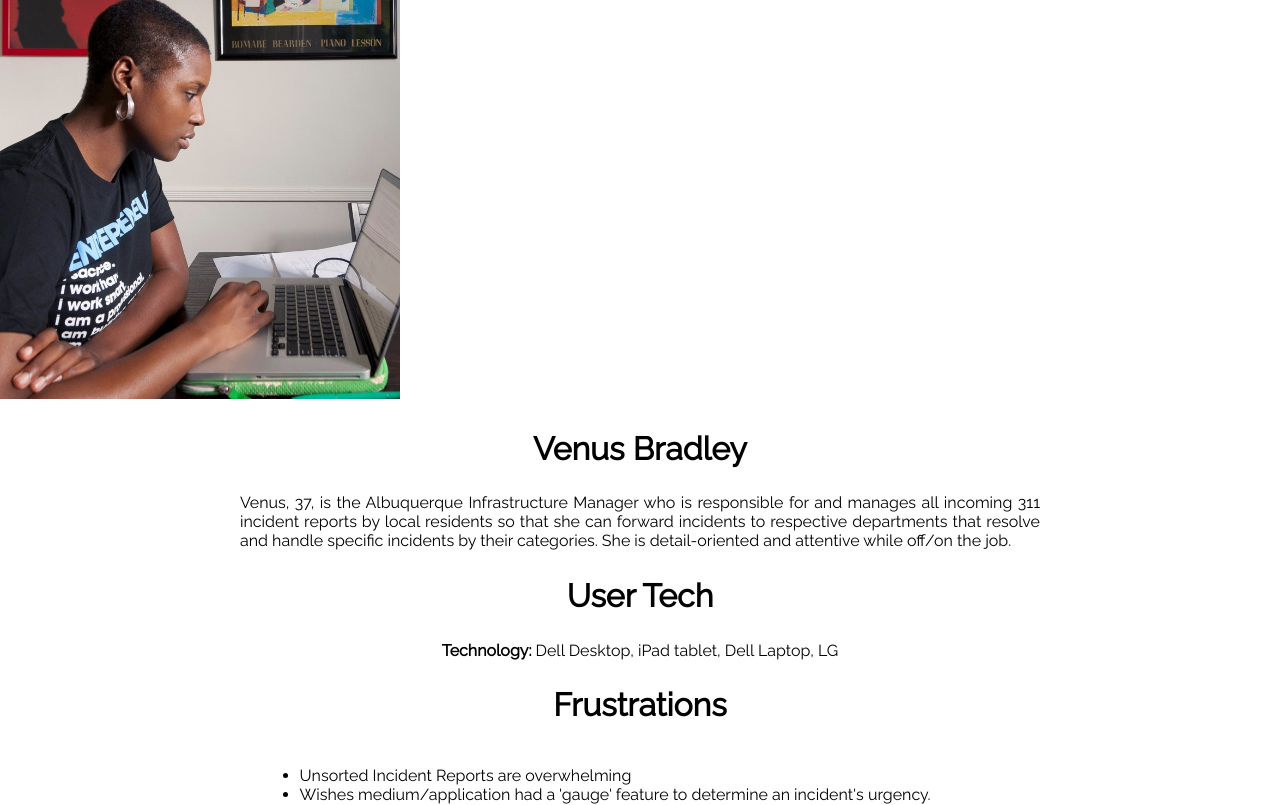
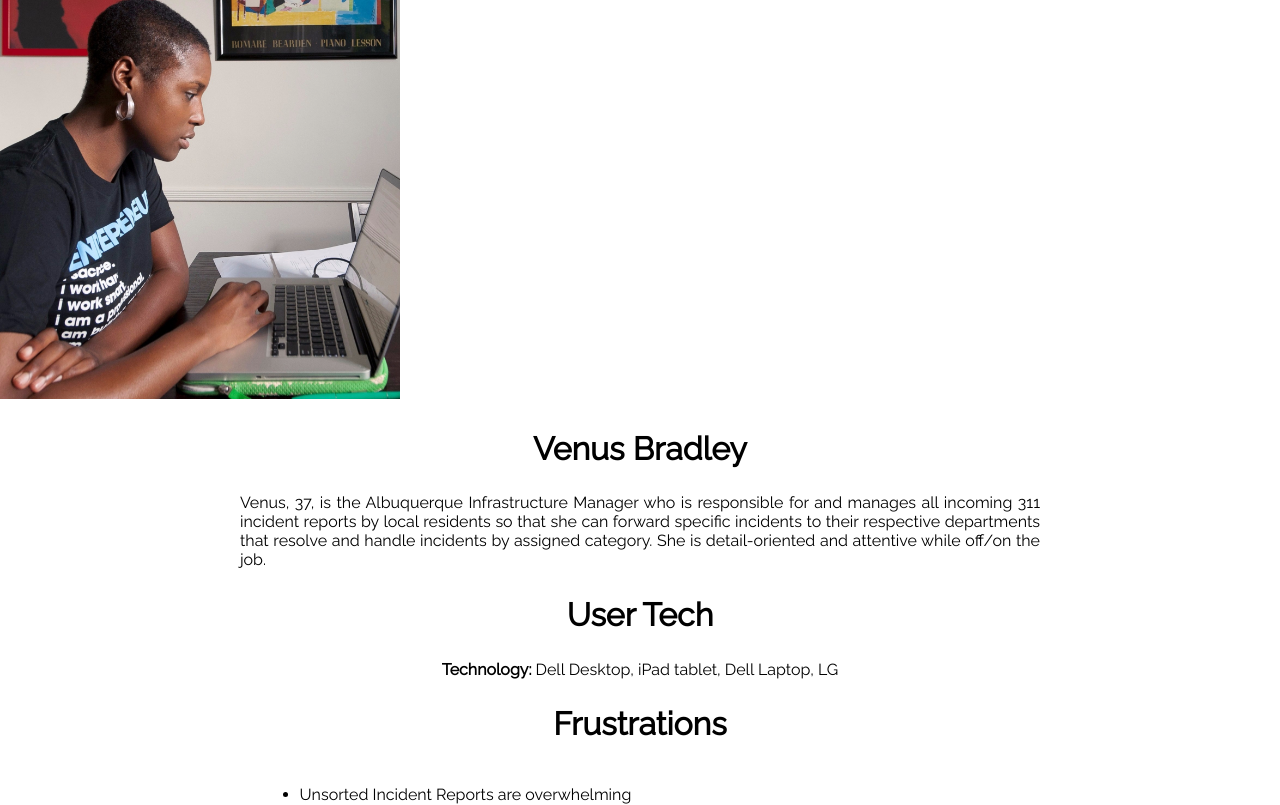
Before and after one commit to Koriganp/infrastructure, a PHP site: page /epic/venus.php in a window 1280 px wide. Shown: the part 204-1009 px from the top of the page. Run offline with PHP 8.4, Linux system fonts and the light colour scheme.

```diff
--- a/epic/venus.php
+++ b/epic/venus.php
@@ -20,8 +20,8 @@
 		<img src = "images/issa-rae-edit.jpg" width="400" height="400" alt = "Issa Rae">
 		<h2 class = "about">Venus Bradley</h2>
 		<p>Venus, 37, is the Albuquerque Infrastructure Manager who is responsible for and manages all incoming 311
-			incident reports by local residents so that she can forward incidents to respective departments that
-			resolve and handle specific incidents by their categories. She is detail-oriented and attentive while off/on
+			incident reports by local residents so that she can forward specific incidents to their respective departments
+			that resolve and handle incidents by assigned category. She is detail-oriented and attentive while off/on
 			the job.</p>
 		<h2>User Tech</h2>
 		<p class = "story"><strong>Technology:</strong> Dell Desktop, iPad tablet, Dell Laptop, LG</p>
```
